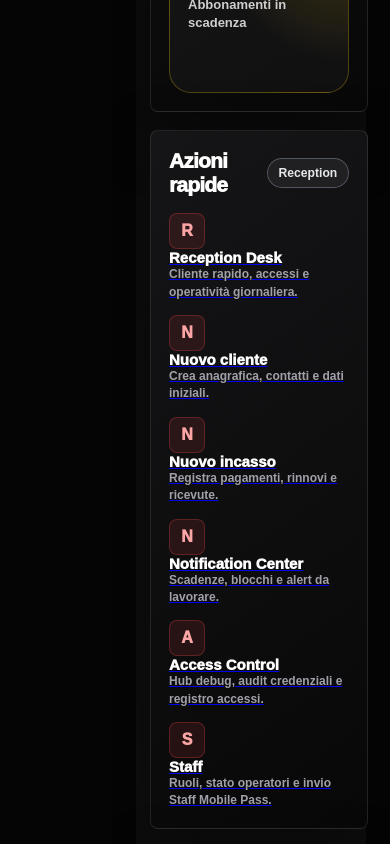
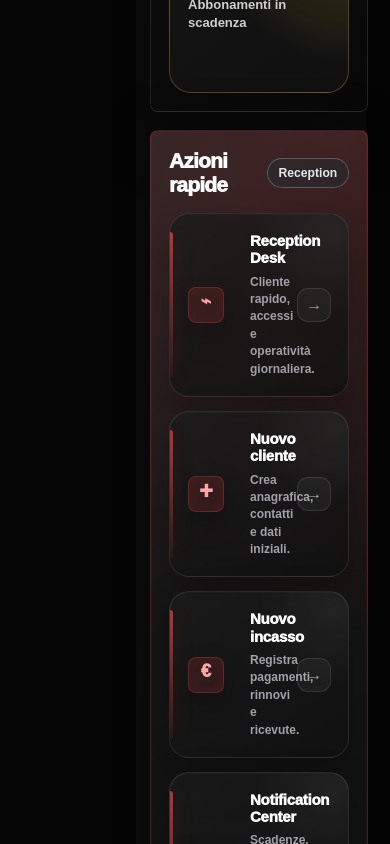
Before and after one commit to BodyGate/bodygate-admin, a Next.js app: page / in a window 390 px wide. Shown: the part 2360-3204 px from the top of the page. Built offline with nearby package versions, Linux system fonts and the light colour scheme; no server answers; the database is empty.

Commit message:
Fix dashboard quick actions with Platinum styling (#132)
Ripristina la sezione Azioni rapide della dashboard con card Platinum globalmente scoped, stati link corretti, responsive e accessibilità, senza modificare logiche operative.

```diff
--- /dev/null
+++ b/app/components/ui/dashboard-quick-actions.css
@@ -0,0 +1,234 @@
+.command-page-v2 .quick-actions-panel {
+  position: relative;
+  overflow: hidden;
+  border-color: rgba(239, 68, 68, 0.24);
+  background:
+    radial-gradient(circle at 88% 0%, rgba(239, 68, 68, 0.18), transparent 40%),
+    linear-gradient(145deg, rgba(255, 255, 255, 0.075), rgba(255, 255, 255, 0.022)),
+    rgba(8, 8, 8, 0.94);
+  box-shadow:
+    0 28px 72px rgba(0, 0, 0, 0.38),
+    0 0 0 1px rgba(255, 255, 255, 0.02) inset;
+}
+
+.command-page-v2 .quick-actions-panel::after {
+  content: "";
+  position: absolute;
+  inset: 0;
+  pointer-events: none;
+  background: linear-gradient(115deg, rgba(255, 255, 255, 0.035), transparent 32%);
+}
+
+.command-page-v2 .quick-grid {
+  position: relative;
+  z-index: 1;
+  display: grid;
+  grid-template-columns: repeat(2, minmax(0, 1fr));
+  gap: 14px;
+}
+
+.command-page-v2 .quick-card,
+.command-page-v2 .quick-card:link,
+.command-page-v2 .quick-card:visited,
+.command-page-v2 .quick-card:hover,
+.command-page-v2 .quick-card:active {
+  color: #fff;
+  text-decoration: none;
+}
+
+.command-page-v2 .quick-card {
+  position: relative;
+  isolation: isolate;
+  min-height: 132px;
+  display: grid;
+  grid-template-columns: 48px minmax(0, 1fr) 34px;
+  grid-template-rows: auto 1fr;
+  column-gap: 14px;
+  row-gap: 7px;
+  align-items: center;
+  border: 1px solid rgba(255, 255, 255, 0.095);
+  border-radius: 20px;
+  padding: 18px 17px 18px 18px;
+  overflow: hidden;
+  background:
+    radial-gradient(circle at 92% 10%, rgba(255, 255, 255, 0.055), transparent 34%),
+    linear-gradient(145deg, rgba(255, 255, 255, 0.058), rgba(255, 255, 255, 0.022)),
+    rgba(9, 9, 9, 0.78);
+  box-shadow:
+    0 18px 42px rgba(0, 0, 0, 0.26),
+    0 1px 0 rgba(255, 255, 255, 0.025) inset;
+  transition:
+    transform 180ms ease,
+    border-color 180ms ease,
+    background 180ms ease,
+    box-shadow 180ms ease;
+}
+
+.command-page-v2 .quick-card::before {
+  content: "";
+  position: absolute;
+  top: 18px;
+  bottom: 18px;
+  left: 0;
+  width: 3px;
+  border-radius: 0 999px 999px 0;
+  background: linear-gradient(180deg, #ef4444, rgba(127, 29, 29, 0.3));
+  box-shadow: 0 0 22px rgba(239, 68, 68, 0.34);
+  opacity: 0.72;
+  transition: opacity 180ms ease, box-shadow 180ms ease;
+}
+
+.command-page-v2 .quick-card::after {
+  content: "→";
+  grid-column: 3;
+  grid-row: 1 / 3;
+  width: 32px;
+  height: 32px;
+  display: inline-grid;
+  place-items: center;
+  justify-self: end;
+  align-self: center;
+  border: 1px solid rgba(255, 255, 255, 0.1);
+  border-radius: 11px;
+  background: rgba(255, 255, 255, 0.045);
+  color: #a3a3a3;
+  font-size: 16px;
+  font-weight: 900;
+  line-height: 1;
+  transition:
+    transform 180ms ease,
+    color 180ms ease,
+    border-color 180ms ease,
+    background 180ms ease,
+    box-shadow 180ms ease;
+}
+
+.command-page-v2 .quick-card:hover {
+  transform: translateY(-3px);
+  border-color: rgba(239, 68, 68, 0.48);
+  background:
+    radial-gradient(circle at 92% 10%, rgba(239, 68, 68, 0.2), transparent 40%),
+    linear-gradient(145deg, rgba(255, 255, 255, 0.082), rgba(255, 255, 255, 0.025)),
+    rgba(10, 10, 10, 0.92);
+  box-shadow:
+    0 26px 58px rgba(0, 0, 0, 0.4),
+    0 0 0 1px rgba(239, 68, 68, 0.06) inset,
+    0 0 34px rgba(239, 68, 68, 0.08);
+}
+
+.command-page-v2 .quick-card:hover::before {
+  opacity: 1;
+  box-shadow: 0 0 28px rgba(239, 68, 68, 0.52);
+}
+
+.command-page-v2 .quick-card:hover::after {
+  transform: translateX(3px);
+  color: #fff;
+  border-color: rgba(239, 68, 68, 0.4);
+  background: rgba(239, 68, 68, 0.14);
+  box-shadow: 0 0 18px rgba(239, 68, 68, 0.1);
+}
+
+.command-page-v2 .quick-card:focus-visible {
+  outline: 2px solid rgba(239, 68, 68, 0.82);
+  outline-offset: 4px;
+  border-color: rgba(239, 68, 68, 0.52);
+}
+
+.command-page-v2 .quick-card-icon {
+  grid-column: 1;
+  grid-row: 1 / 3;
+  width: 46px;
+  height: 46px;
+  display: inline-grid;
+  place-items: center;
+  align-self: center;
+  border: 1px solid rgba(239, 68, 68, 0.28);
+  border-radius: 15px;
+  background:
+    radial-gradient(circle at 30% 20%, rgba(255, 255, 255, 0.09), transparent 42%),
+    linear-gradient(145deg, rgba(239, 68, 68, 0.18), rgba(127, 29, 29, 0.08));
+  color: #fca5a5;
+  font-size: 0;
+  font-weight: 950;
+  box-shadow:
+    0 12px 26px rgba(0, 0, 0, 0.26),
+    0 0 20px rgba(239, 68, 68, 0.07) inset;
+}
+
+.command-page-v2 .quick-card-icon::before {
+  font-size: 18px;
+  line-height: 1;
+}
+
+.command-page-v2 .quick-card[href="/reception"] .quick-card-icon::before {
+  content: "⌁";
+}
+
+.command-page-v2 .quick-card[href="/customers/new"] .quick-card-icon::before {
+  content: "+";
+  font-size: 23px;
+}
+
+.command-page-v2 .quick-card[href="/payments"] .quick-card-icon::before {
+  content: "€";
+}
+
+.command-page-v2 .quick-card[href="/notifications"] .quick-card-icon::before {
+  content: "!";
+}
+
+.command-page-v2 .quick-card[href="/access-control"] .quick-card-icon::before {
+  content: "↳";
+}
+
+.command-page-v2 .quick-card[href="/system/staff"] .quick-card-icon::before {
+  content: "S";
+  font-size: 16px;
+  letter-spacing: -0.02em;
+}
+
+.command-page-v2 .quick-card-title {
+  grid-column: 2;
+  grid-row: 1;
+  align-self: end;
+  min-width: 0;
+  color: #fff;
+  font-size: 15px;
+  font-weight: 950;
+  line-height: 1.15;
+  letter-spacing: -0.018em;
+}
+
+.command-page-v2 .quick-card-description {
+  grid-column: 2;
+  grid-row: 2;
+  align-self: start;
+  min-width: 0;
+  color: #9f9fa6;
+  font-size: 12px;
+  font-weight: 700;
+  line-height: 1.48;
+}
+
+@media (max-width: 720px) {
+  .command-page-v2 .quick-grid {
+    grid-template-columns: 1fr;
+  }
+
+  .command-page-v2 .quick-card {
+    min-height: 112px;
+  }
+}
+
+@media (prefers-reduced-motion: reduce) {
+  .command-page-v2 .quick-card,
+  .command-page-v2 .quick-card::before,
+  .command-page-v2 .quick-card::after {
+    transition: none;
+  }
+
+  .command-page-v2 .quick-card:hover {
+    transform: none;
+  }
+}
--- a/app/layout.tsx
+++ b/app/layout.tsx
@@ -1,6 +1,7 @@
 import type { Metadata, Viewport } from "next";
 import AppShell from "./components/AppShell";
 import "./components/ui/bodygate-ui.css";
+import "./components/ui/dashboard-quick-actions.css";
 
 export const metadata: Metadata = {
   title: "BodyGate",
```
